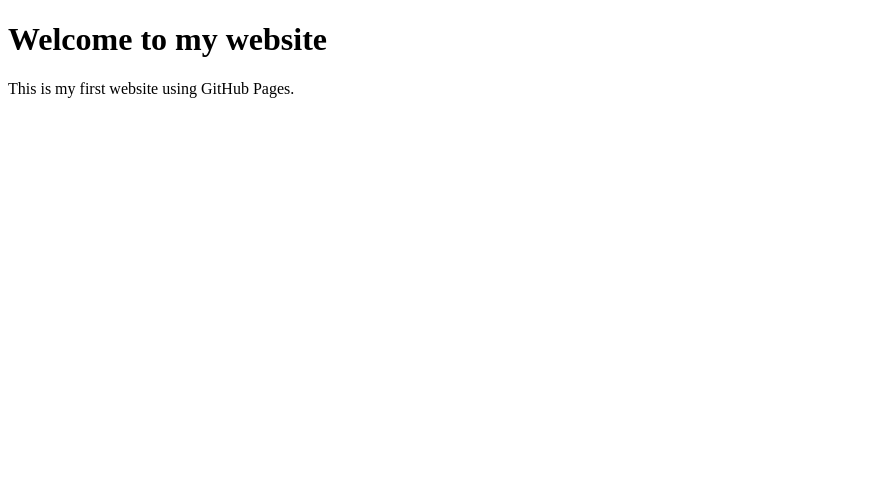
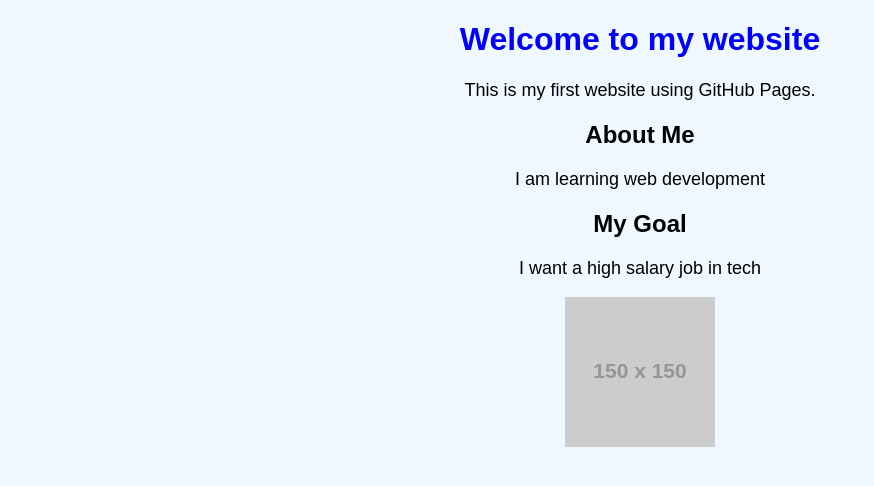
Before and after one commit to chinthasahasra29-oss/my-website, a plain HTML site: page index.html in a window 1280 px wide. Shown: the whole page, without its empty margins (0-874 px from the left). Drawn offline with Linux system fonts and the light colour scheme; placeholder pictures from the web are drawn by us.

Commit message:
Update index.html

```diff
--- a/index.html
+++ b/index.html
@@ -2,11 +2,36 @@
 <html>
 <head>
     <title>My First Website</title>
+
+    <style>
+        body {
+            background-color: #f0f8ff;
+            text-align: center;
+            font-family: Arial;
+        }
+
+        h1 {
+            color: blue;
+        }
+
+        p {
+            font-size: 18px;
+        }
+    </style>
+
 </head>
 <body>
 
     <h1>Welcome to my website </h1>
     <p>This is my first website using GitHub Pages.</p>
 
+    <h2>About Me</h2>
+    <p>I am learning web development </p>
+
+    <h2>My Goal</h2>
+    <p>I want a high salary job in tech</p>
+
+    <img src="https://via.placeholder.com/150" alt="My Image">
+
 </body>
 </html>
```
